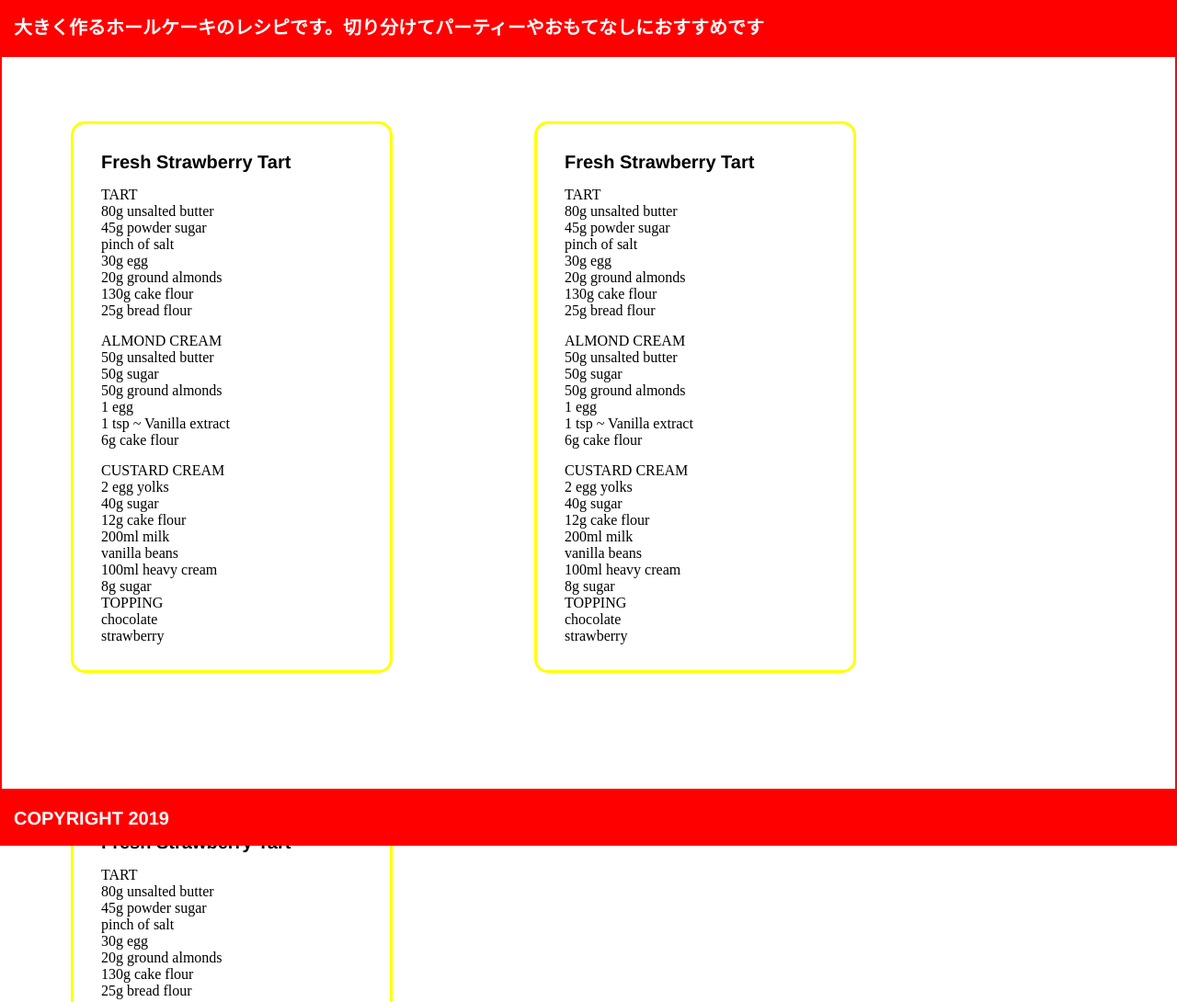
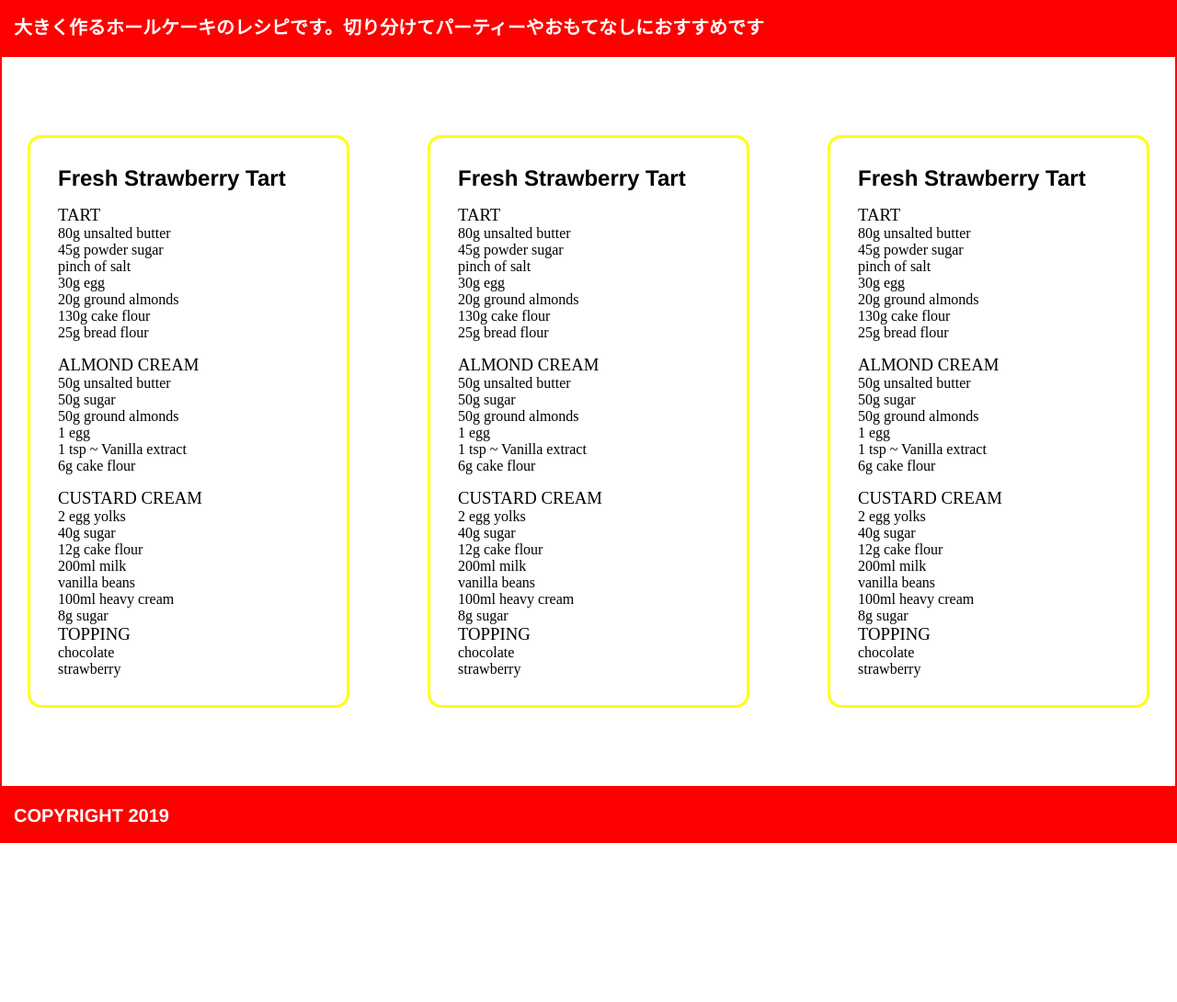
Before and after one commit to Love095/web_development, a plain HTML site: page desert/index.html in a window 1280 px wide. Shown: the top 1090 px of the page at 92% size. After the commit the page ends 917 px from the top, so only its background shows below. Drawn offline with Linux system fonts and the light colour scheme.

Commit message:
desert++

```diff
--- a/desert/index.html
+++ b/desert/index.html
@@ -9,17 +9,17 @@
 
 <body>
 
-	<section class="header">
+	<header class="header">
 		<h1>大きく作るホールケーキのレシピです。切り分けてパーティーやおもてなしにおすすめです</h1>
-	</section>
+	</header>
 
-	<section class="main">
-		<div class="reciepts">
+	<main class="main">
+
 
 			<div class="reciept-one">
 				<h2>Fresh Strawberry Tart</h2>
 				<ul class="TART">
-					TART
+					<h3>TART</h3>
 					<li>80g unsalted butter</li>
 					<li>45g powder sugar</li>
 					<li>pinch of salt</li>
@@ -30,7 +30,7 @@
 				</ul>
 
 				<ul class="ACREAM">
-					ALMOND CREAM
+					<h3>ALMOND CREAM</h3>
 					<li>50g unsalted butter</li>
 					<li>50g sugar</li>
 					<li>50g ground almonds</li>
@@ -40,7 +40,7 @@
 				</ul>
 
 				<ul class="CCREAM">
-					CUSTARD CREAM
+					<h3>CUSTARD CREAM</h3>
 					<li>2 egg yolks</li>
 					<li>40g sugar</li>
 					<li>12g cake flour</li>
@@ -51,7 +51,7 @@
 				</ul>
 
 				<ul class="TOPPING">
-					TOPPING
+					<h3>TOPPING</h3>
 				<li>chocolate</li>
 				<li>strawberry</li>
 				</ul>
@@ -60,7 +60,7 @@
 		<div class="reciept-two">
 			<h2>Fresh Strawberry Tart</h2>
 				<ul class="TART">
-					TART
+					<h3>TART</h3>
 					<li>80g unsalted butter</li>
 					<li>45g powder sugar</li>
 					<li>pinch of salt</li>
@@ -71,7 +71,7 @@
 				</ul>
 
 				<ul class="ACREAM">
-					ALMOND CREAM
+					<h3>ALMOND CREAM</h3>
 					<li>50g unsalted butter</li>
 					<li>50g sugar</li>
 					<li>50g ground almonds</li>
@@ -81,7 +81,7 @@
 				</ul>
 
 				<ul class="CCREAM">
-					CUSTARD CREAM
+					<h3>CUSTARD CREAM</h3>
 					<li>2 egg yolks</li>
 					<li>40g sugar</li>
 					<li>12g cake flour</li>
@@ -92,7 +92,7 @@
 				</ul>
 
 				<ul class="TOPPING">
-					TOPPING
+					<h3>TOPPING</h3>
 				<li>chocolate</li>
 				<li>strawberry</li>
 				</ul>
@@ -101,7 +101,7 @@
 		<div class="reciept-three">
 			<h2>Fresh Strawberry Tart</h2>
 				<ul class="TART">
-					TART
+					<h3>TART</h3>
 					<li>80g unsalted butter</li>
 					<li>45g powder sugar</li>
 					<li>pinch of salt</li>
@@ -112,7 +112,7 @@
 					</ul>
 
 					<ul class="ACREAM">
-					ALMOND CREAM
+					<h3>ALMOND CREAM</h3>
 					<li>50g unsalted butter</li>
 					<li>50g sugar</li>
 					<li>50g ground almonds</li>
@@ -122,7 +122,7 @@
 					</ul>
 
 					<ul class="CCREAM">
-					CUSTARD CREAM
+					<h3>CUSTARD CREAM</h3>
 					<li>2 egg yolks</li>
 					<li>40g sugar</li>
 					<li>12g cake flour</li>
@@ -133,16 +133,16 @@
 					</ul>
 
 					<ul class="TOPPING">
-					TOPPING
+					<h3>TOPPING</h3>
 				 	<li>chocolate</li>
 					<li>strawberry</li>
 					</ul>
 		</div>
 
 
-		</div>
 
-	</section>
+
+	</main>
 <footer>
 	<div class="footer"><h1>COPYRIGHT 2019</h1></div>
 </footer>
--- a/desert/style.css
+++ b/desert/style.css
@@ -4,6 +4,9 @@
 	box-sizing: border-box;
 }
 
+body  {
+	font-family: Helvetica;
+}
 
 .header {
 	background-color: red;
@@ -13,52 +16,51 @@
 	display: flex;
 	align-items: center;
 }
+.main {
+	border: 2px solid red;
+	align-content: center;
+	text-align: center;
+	font-size: 0px;
+}
 
 h1 {
-	font-family: Helvetica;
+
 	font-size: 20px;
 	line-height: 23px;
 	margin-left: 15px;
 }
 
-.main {
-
-	height: 800px;
-	width: 100%;
-	border: 2px solid red;
-	align-content: center;
 
 
+h3 {
+	font-family: Times New Roman;
+	font-weight: lighter;
+}
 
+
+.reciept-one, .reciept-two, .reciept-three {
+	font-size: 16px;
+	text-align: left;
+	border: 3px solid yellow;
+	border-radius: 15px;
+	width: 350px;
+	display: inline-block;
+	padding: 30px;
 
 }
 
-h2 {
-	font-family: Helvetica;
-	font-size: 20px;
-	line-height: 23px;
-}
-
-.reciepts{
-
+.reciept-two {
+	margin: 85px;
 
 }
 
-.reciept-one, .reciept-two, .reciept-three {
-	border: 3px solid yellow;
-	border-radius: 15px;
-	width: 350px;
-	height: 600px;
-	display: inline-block;
-	padding: 30px;
-	margin: 70px 75px;
-}
 
 .TART, .ACREAM, .CCREAM {
 	margin-top: 15px;
 }
 
 li {
+	font-family: Times New Roman;
 	list-style-type: none;
 }
 
@@ -67,7 +69,6 @@ li {
 	width: 100%;
 	height: 60px;
 	color:white;
-	position: absolute;
 	display: flex;
 	align-items: center;
 
```
Also changed, not shown: 1 other file. Lines whose indentation alone changed are shown as unchanged.
